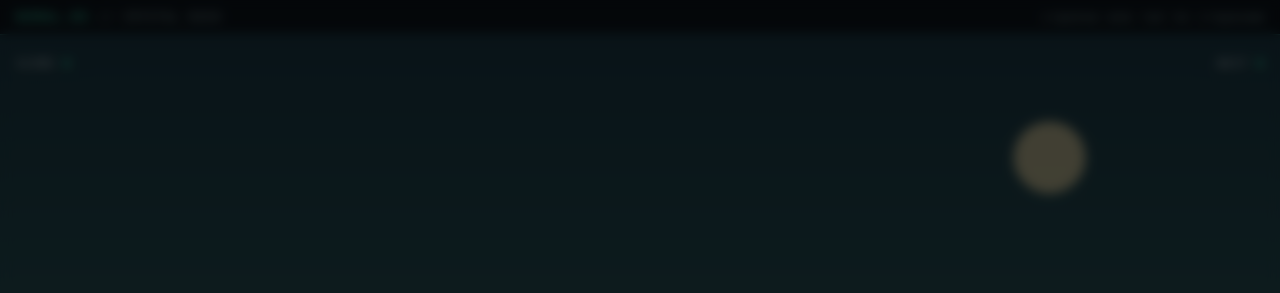
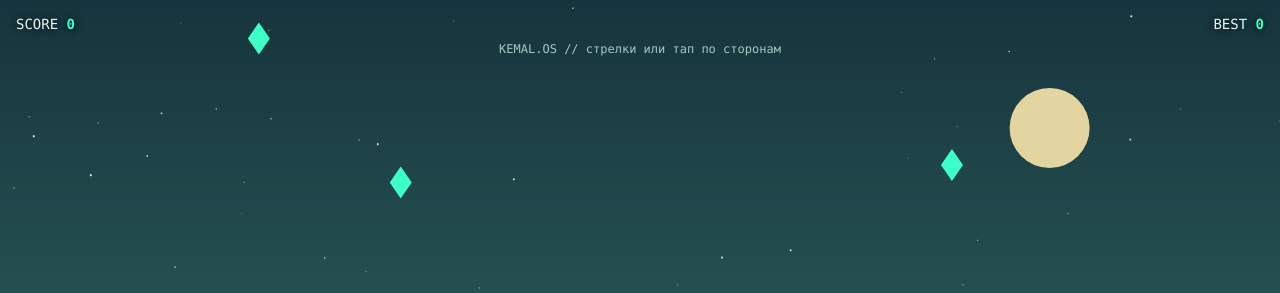
Before and after one commit to kemalzeitulaev/kemalzeitulaev, a plain HTML site: page docs/index.html in a window 1280 px wide. Shown: the top 293 px of the page. Drawn offline with Linux system fonts and the light colour scheme; animation ran at ten frames a second.

Commit message:
Fix Crystal Dash so the game starts immediately with visible crystals.
Co-authored-by: Cursor <cursoragent@cursor.com>

```diff
--- a/docs/index.html
+++ b/docs/index.html
@@ -5,45 +5,35 @@
   <meta name="viewport" content="width=device-width, initial-scale=1, maximum-scale=1, user-scalable=no" />
   <title>Crystal Dash — Kemal.OS</title>
   <style>
-    :root { --bg:#070b0d; --sand:#c9a15a; --cyan:#3dffc8; --amber:#f3c56b; --line:#2d6b66; }
+    :root { --bg:#070b0d; --cyan:#3dffc8; --line:#2d6b66; }
     * { box-sizing: border-box; margin: 0; padding: 0; }
     html, body { height: 100%; background: var(--bg); color: #e8f4f1; font-family: ui-monospace, SFMono-Regular, Menlo, Monaco, Consolas, monospace; overflow: hidden; touch-action: none; }
-    .wrap { height: 100%; display: flex; flex-direction: column; }
-    header { display: flex; justify-content: space-between; align-items: center; padding: 10px 16px; border-bottom: 1px solid var(--line); background: #05080a; font-size: 12px; letter-spacing: 1px; color: #9ec9c2; }
-    header strong { color: var(--cyan); letter-spacing: 2px; }
-    canvas { flex: 1; width: 100%; display: block; background: #10242a; }
-    .hud { position: fixed; inset: 56px 16px auto 16px; display: flex; justify-content: space-between; pointer-events: none; font-size: 13px; color: #d7eef0; text-shadow: 0 1px 8px #000; }
+    canvas { width: 100%; height: 100%; display: block; }
+    .hud { position: fixed; top: 16px; left: 16px; right: 16px; display: flex; justify-content: space-between; pointer-events: none; font-size: 14px; text-shadow: 0 1px 8px #000; z-index: 2; }
     .hud b { color: var(--cyan); }
-    .overlay { position: fixed; inset: 0; display: grid; place-items: center; background: rgba(5, 8, 10, 0.72); backdrop-filter: blur(6px); }
-    .card { width: min(420px, calc(100vw - 32px)); border: 1px solid var(--line); border-radius: 16px; padding: 28px 24px; background: linear-gradient(180deg, #102226, #0b1418); text-align: center; }
-    .card h1 { color: var(--cyan); letter-spacing: 3px; font-size: 28px; margin-bottom: 8px; }
+    .hint { position: fixed; top: 42px; left: 16px; right: 16px; text-align: center; color: #9ec9c2; font-size: 12px; pointer-events: none; z-index: 2; }
+    .overlay { position: fixed; inset: 0; display: grid; place-items: center; background: rgba(5, 8, 10, 0.55); z-index: 3; }
+    .overlay.hidden { display: none; }
+    .card { width: min(420px, calc(100vw - 32px)); border: 1px solid var(--line); border-radius: 16px; padding: 28px 24px; background: #102226; text-align: center; }
+    .card h1 { color: var(--cyan); letter-spacing: 3px; font-size: 28px; margin-bottom: 10px; }
     .card p { color: #9ec9c2; font-size: 13px; line-height: 1.55; margin-bottom: 18px; }
     button { appearance: none; border: 1px solid var(--cyan); background: #102226; color: var(--cyan); padding: 12px 22px; border-radius: 10px; font: inherit; letter-spacing: 2px; cursor: pointer; }
-    button:hover { background: #16333a; }
-    .hidden { display: none; }
-    footer { padding: 8px 16px 12px; font-size: 11px; color: #6e8883; text-align: center; border-top: 1px solid #163033; }
   </style>
 </head>
 <body>
-  <div class="wrap">
-    <header>
-      <span><strong>KEMAL.OS</strong> // CRYSTAL DASH</span>
-      <span>стрелки или тап по сторонам</span>
-    </header>
-    <canvas id="game"></canvas>
-  </div>
+  <canvas id="game"></canvas>
   <div class="hud">
     <div>SCORE <b id="score">0</b></div>
     <div>BEST <b id="best">0</b></div>
   </div>
+  <div class="hint" id="hint">KEMAL.OS // стрелки или тап по сторонам</div>
   <div class="overlay" id="overlay">
     <div class="card">
       <h1>CRYSTAL DASH</h1>
-      <p id="msg">Лови бирюзовые кристаллы и уворачивайся от камней. Чем дальше, тем быстрее пустыня.</p>
+      <p id="msg">Лови бирюзовые кристаллы, уворачивайся от камней. Клик или пробел — старт.</p>
       <button id="start" type="button">PLAY</button>
     </div>
   </div>
-  <footer>kemalzeitulaev-ai · iOS · Swift · C++ · Python</footer>
   <script>
     const canvas = document.getElementById("game");
     const ctx = canvas.getContext("2d");
@@ -53,56 +43,72 @@
     const bestEl = document.getElementById("best");
     const startBtn = document.getElementById("start");
     const bestKey = "crystal-dash-best";
-    let best = Number(localStorage.getItem(bestKey) || 0);
+    let best = 0;
+    try { best = Number(localStorage.getItem(bestKey) || 0); } catch (e) {}
     bestEl.textContent = best;
-    let W = 0, H = 0, running = false, raf = 0;
-    const state = { t: 0, score: 0, speed: 1, playerX: 0.5, items: [], stars: [] };
+
+    let W = 0, H = 0, running = false, raf = 0, last = 0, spawnT = 0;
+    const state = { score: 0, speed: 1, playerX: 0.5, items: [], stars: [] };
 
     function resize() {
       const dpr = Math.min(window.devicePixelRatio || 1, 2);
-      W = canvas.clientWidth;
-      H = canvas.clientHeight;
+      W = window.innerWidth;
+      H = window.innerHeight;
       canvas.width = Math.floor(W * dpr);
       canvas.height = Math.floor(H * dpr);
+      canvas.style.width = W + "px";
+      canvas.style.height = H + "px";
       ctx.setTransform(dpr, 0, 0, dpr, 0, 0);
     }
+
     function reset() {
-      state.t = 0; state.score = 0; state.speed = 1; state.playerX = 0.5; state.items = [];
-      state.stars = Array.from({ length: 40 }, () => ({ x: Math.random(), y: Math.random() * 0.55, r: Math.random() * 1.4 + 0.4, o: Math.random() }));
+      state.score = 0;
+      state.speed = 1;
+      state.playerX = 0.5;
+      state.items = [];
+      spawnT = 0;
+      state.stars = Array.from({ length: 50 }, () => ({
+        x: Math.random(), y: Math.random() * 0.55, r: Math.random() * 1.6 + 0.4, o: Math.random()
+      }));
       scoreEl.textContent = "0";
+      for (let i = 0; i < 3; i++) spawn("crystal", -0.12 - i * 0.18);
     }
-    function spawn(kind) {
+
+    function spawn(kind, y) {
       let x = 0.12 + Math.random() * 0.76;
       if (kind === "rock") {
-        for (let i = 0; i < 6; i++) {
-          if (Math.abs(x - state.playerX) > 0.16) break;
-          x = 0.12 + Math.random() * 0.76;
-        }
+        for (let i = 0; i < 8 && Math.abs(x - state.playerX) < 0.2; i++) x = 0.12 + Math.random() * 0.76;
       }
-      state.items.push({ kind, x, y: -0.08 });
+      state.items.push({ kind, x, y: y == null ? -0.1 : y });
     }
+
     function step(dt) {
-      state.t += dt;
-      state.speed = 1 + state.score / 28;
-      if (state.t > Math.max(0.28, 0.85 - state.score * 0.012)) {
-        state.t = 0;
-        spawn(state.score < 20 || Math.random() < 0.7 ? "crystal" : "rock");
+      state.speed = 1 + state.score / 40;
+      spawnT += dt;
+      if (spawnT > Math.max(0.32, 0.7 - state.score * 0.008)) {
+        spawnT = 0;
+        const kind = state.score < 30 || Math.random() < 0.72 ? "crystal" : "rock";
+        spawn(kind);
       }
-      for (const item of state.items) item.y += dt * 0.28 * state.speed;
+      const hitR = 0.0024;
       state.items = state.items.filter((item) => {
+        item.y += dt * 0.32 * state.speed;
         const dx = item.x - state.playerX;
-        const dy = item.y - 0.84;
-        const hit = dx * dx + dy * dy < 0.0032;
-        if (!hit) return item.y < 1.08;
-        if (item.kind === "crystal") {
+        const dy = item.y - 0.82;
+        const hit = dx * dx + dy * dy < hitR;
+        if (hit && item.kind === "crystal") {
           state.score += 10;
           scoreEl.textContent = String(state.score);
           return false;
         }
-        gameOver();
-        return false;
+        if (hit && item.kind === "rock") {
+          gameOver();
+          return false;
+        }
+        return item.y < 1.12;
       });
     }
+
     function roundRect(x, y, w, h, r) {
       ctx.beginPath();
       ctx.moveTo(x + r, y);
@@ -112,16 +118,17 @@
       ctx.arcTo(x, y, x + w, y, r);
       ctx.closePath();
     }
+
     function draw() {
       const g = ctx.createLinearGradient(0, 0, 0, H);
       g.addColorStop(0, "#16343d");
-      g.addColorStop(0.45, "#2a5a58");
+      g.addColorStop(0.5, "#2a5a58");
       g.addColorStop(1, "#c9a15a");
       ctx.fillStyle = g;
       ctx.fillRect(0, 0, W, H);
-      ctx.fillStyle = "rgba(243,226,168,0.9)";
+      ctx.fillStyle = "rgba(243,226,168,0.92)";
       ctx.beginPath();
-      ctx.arc(W * 0.82, H * 0.16, 36, 0, Math.PI * 2);
+      ctx.arc(W * 0.82, H * 0.16, 40, 0, Math.PI * 2);
       ctx.fill();
       for (const s of state.stars) {
         ctx.globalAlpha = 0.35 + s.o * 0.65;
@@ -129,80 +136,115 @@
         ctx.fillRect(s.x * W, s.y * H, s.r, s.r);
       }
       ctx.globalAlpha = 1;
-      ctx.fillStyle = "rgba(141,106,56,0.55)";
+      ctx.fillStyle = "rgba(141,106,56,0.6)";
       ctx.beginPath();
-      ctx.moveTo(0, H * 0.72);
-      ctx.quadraticCurveTo(W * 0.3, H * 0.62, W * 0.55, H * 0.7);
-      ctx.quadraticCurveTo(W * 0.8, H * 0.78, W, H * 0.66);
-      ctx.lineTo(W, H); ctx.lineTo(0, H); ctx.fill();
+      ctx.moveTo(0, H * 0.7);
+      ctx.quadraticCurveTo(W * 0.3, H * 0.6, W * 0.55, H * 0.68);
+      ctx.quadraticCurveTo(W * 0.8, H * 0.76, W, H * 0.64);
+      ctx.lineTo(W, H);
+      ctx.lineTo(0, H);
+      ctx.fill();
+
       for (const item of state.items) {
-        const x = item.x * W, y = item.y * H;
+        const x = item.x * W;
+        const y = item.y * H;
         if (item.kind === "crystal") {
           ctx.fillStyle = "#3dffc8";
           ctx.beginPath();
-          ctx.moveTo(x, y - 12); ctx.lineTo(x + 8, y); ctx.lineTo(x, y + 12); ctx.lineTo(x - 8, y);
-          ctx.closePath(); ctx.fill();
+          ctx.moveTo(x, y - 16);
+          ctx.lineTo(x + 11, y);
+          ctx.lineTo(x, y + 16);
+          ctx.lineTo(x - 11, y);
+          ctx.closePath();
+          ctx.fill();
         } else {
           ctx.fillStyle = "#6d5330";
-          ctx.beginPath(); ctx.ellipse(x, y, 14, 10, 0, 0, Math.PI * 2); ctx.fill();
+          ctx.beginPath();
+          ctx.ellipse(x, y, 16, 12, 0, 0, Math.PI * 2);
+          ctx.fill();
           ctx.fillStyle = "#d7c4a1";
-          ctx.beginPath(); ctx.ellipse(x - 3, y - 2, 6, 4, 0, 0, Math.PI * 2); ctx.fill();
+          ctx.beginPath();
+          ctx.ellipse(x - 4, y - 3, 7, 4, 0, 0, Math.PI * 2);
+          ctx.fill();
         }
       }
-      const px = state.playerX * W, py = H * 0.84;
-      ctx.fillStyle = "#1b2830"; ctx.strokeStyle = "#3dffc8"; ctx.lineWidth = 2;
-      roundRect(px - 32, py - 10, 64, 22, 6); ctx.fill(); ctx.stroke();
-      ctx.fillStyle = "#2b6aa3"; roundRect(px - 18, py - 22, 36, 14, 4); ctx.fill();
+
+      const px = state.playerX * W;
+      const py = H * 0.82;
+      ctx.fillStyle = "#1b2830";
+      ctx.strokeStyle = "#3dffc8";
+      ctx.lineWidth = 2;
+      roundRect(px - 34, py - 10, 68, 24, 6);
+      ctx.fill();
+      ctx.stroke();
+      ctx.fillStyle = "#2b6aa3";
+      roundRect(px - 18, py - 22, 36, 14, 4);
+      ctx.fill();
       ctx.fillStyle = "#111";
-      ctx.beginPath(); ctx.arc(px - 16, py + 12, 6, 0, Math.PI * 2); ctx.fill();
-      ctx.beginPath(); ctx.arc(px + 16, py + 12, 6, 0, Math.PI * 2); ctx.fill();
+      ctx.beginPath(); ctx.arc(px - 18, py + 14, 7, 0, Math.PI * 2); ctx.fill();
+      ctx.beginPath(); ctx.arc(px + 18, py + 14, 7, 0, Math.PI * 2); ctx.fill();
       ctx.fillStyle = "#3dffc8";
-      ctx.beginPath(); ctx.arc(px - 16, py + 12, 2, 0, Math.PI * 2); ctx.fill();
-      ctx.beginPath(); ctx.arc(px + 16, py + 12, 2, 0, Math.PI * 2); ctx.fill();
+      ctx.beginPath(); ctx.arc(px - 18, py + 14, 2.4, 0, Math.PI * 2); ctx.fill();
+      ctx.beginPath(); ctx.arc(px + 18, py + 14, 2.4, 0, Math.PI * 2); ctx.fill();
     }
-    let last = 0;
+
     function loop(ts) {
       if (!running) return;
       const dt = Math.min(0.033, (ts - last) / 1000 || 0.016);
-      last = ts; step(dt); draw();
+      last = ts;
+      step(dt);
+      draw();
       raf = requestAnimationFrame(loop);
     }
+
     function start() {
       overlay.classList.add("hidden");
-      reset(); running = true; last = performance.now();
+      reset();
+      running = true;
+      last = performance.now();
       cancelAnimationFrame(raf);
       raf = requestAnimationFrame(loop);
     }
+
     function gameOver() {
       running = false;
       if (state.score > best) {
         best = state.score;
-        localStorage.setItem(bestKey, String(best));
+        try { localStorage.setItem(bestKey, String(best)); } catch (e) {}
         bestEl.textContent = best;
       }
-      msg.textContent = "Пустыня догнала. Счёт: " + state.score + ". Рекорд: " + best + ".";
+      msg.textContent = "Пустыня догнала. Счёт: " + state.score + ". Рекорд: " + best + ". Нажми PLAY.";
       overlay.classList.remove("hidden");
     }
-    function moveTo(ratio) { state.playerX = Math.max(0.08, Math.min(0.92, ratio)); }
+
+    function moveTo(ratio) {
+      state.playerX = Math.max(0.08, Math.min(0.92, ratio));
+    }
+
     window.addEventListener("keydown", (e) => {
-      if (e.key === "ArrowLeft" || e.key === "a" || e.key === "A") state.playerX = Math.max(0.08, state.playerX - 0.07);
-      if (e.key === "ArrowRight" || e.key === "d" || e.key === "D") state.playerX = Math.min(0.92, state.playerX + 0.07);
-      if ((e.key === " " || e.key === "Enter") && !running) start();
-    });
-    canvas.addEventListener("pointerdown", (e) => {
-      const rect = canvas.getBoundingClientRect();
-      moveTo((e.clientX - rect.left) / rect.width);
-      if (!running) start();
-    });
-    canvas.addEventListener("pointermove", (e) => {
-      if (e.buttons) {
-        const rect = canvas.getBoundingClientRect();
-        moveTo((e.clientX - rect.left) / rect.width);
+      if (e.key === "ArrowLeft" || e.key === "a" || e.key === "A") state.playerX = Math.max(0.08, state.playerX - 0.08);
+      if (e.key === "ArrowRight" || e.key === "d" || e.key === "D") state.playerX = Math.min(0.92, state.playerX + 0.08);
+      if (e.key === " " || e.key === "Enter") {
+        e.preventDefault();
+        if (!running) start();
       }
     });
-    startBtn.addEventListener("click", start);
+    window.addEventListener("pointerdown", (e) => {
+      if (!running) {
+        start();
+        return;
+      }
+      moveTo(e.clientX / window.innerWidth);
+    });
+    window.addEventListener("pointermove", (e) => {
+      if (running && e.buttons) moveTo(e.clientX / window.innerWidth);
+    });
+    startBtn.addEventListener("click", (e) => { e.stopPropagation(); start(); });
     window.addEventListener("resize", () => { resize(); draw(); });
-    resize(); draw();
+    resize();
+    reset();
+    draw();
+    start();
   </script>
 </body>
 </html>
```
Also changed, not shown: 1 other file.
